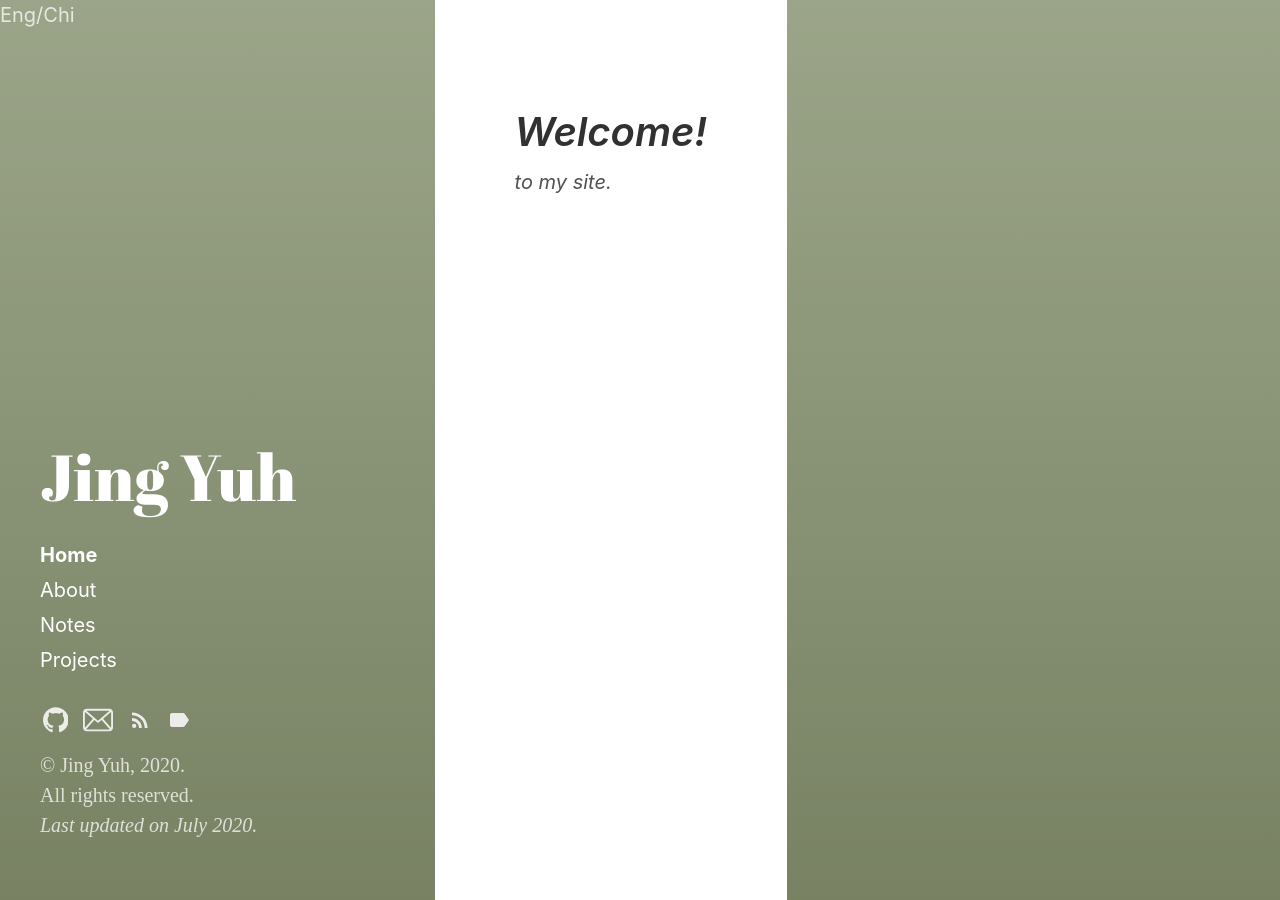
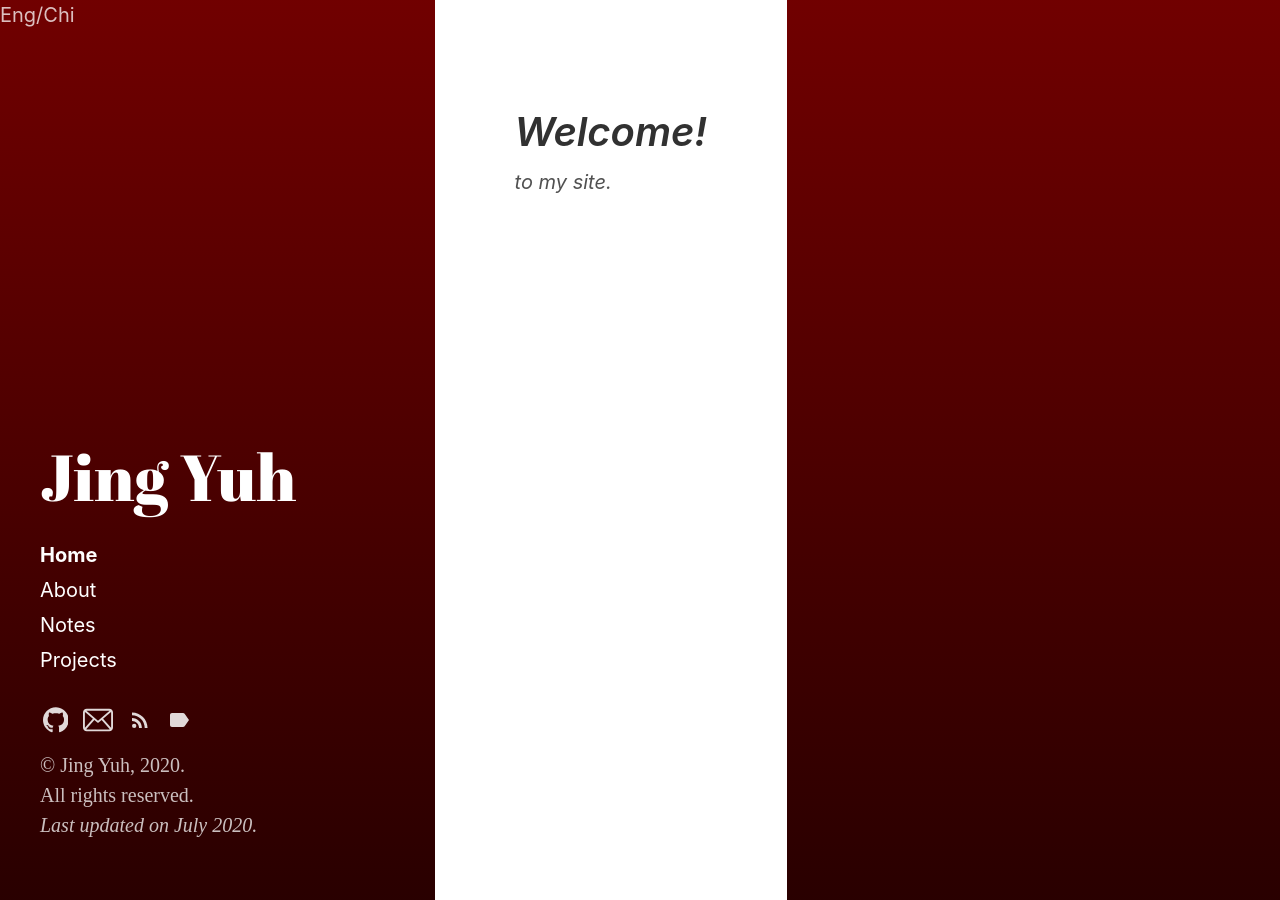
Before and after one commit to jyang123-bit/Website, a Jekyll site: the page built from index.html, in a window 1280 px wide. Built offline with Jekyll 4.4.1, drawn with Linux system fonts in a browser that asks for light colours; the list of posts is cut into pages by our own code.

Commit message:
Update _variables.scss

```diff
--- a/_sass/hydeout/_variables.scss
+++ b/_sass/hydeout/_variables.scss
@@ -42,7 +42,7 @@ $code-font-family: 'Gill Sans','Gill Sans MT',Calibri,sans-serif !default;
 $code-color: #bf616a !default;
 
 // Hyde theming
-$sidebar-bg-color: #8A9574 !default;
+$sidebar-bg-color:  #4d0000 !default; //sage:8A9574
 $sidebar-fg-color: #fff !default;
 $sidebar-sticky: true !default;
 $layout-reverse: false !default;
```
